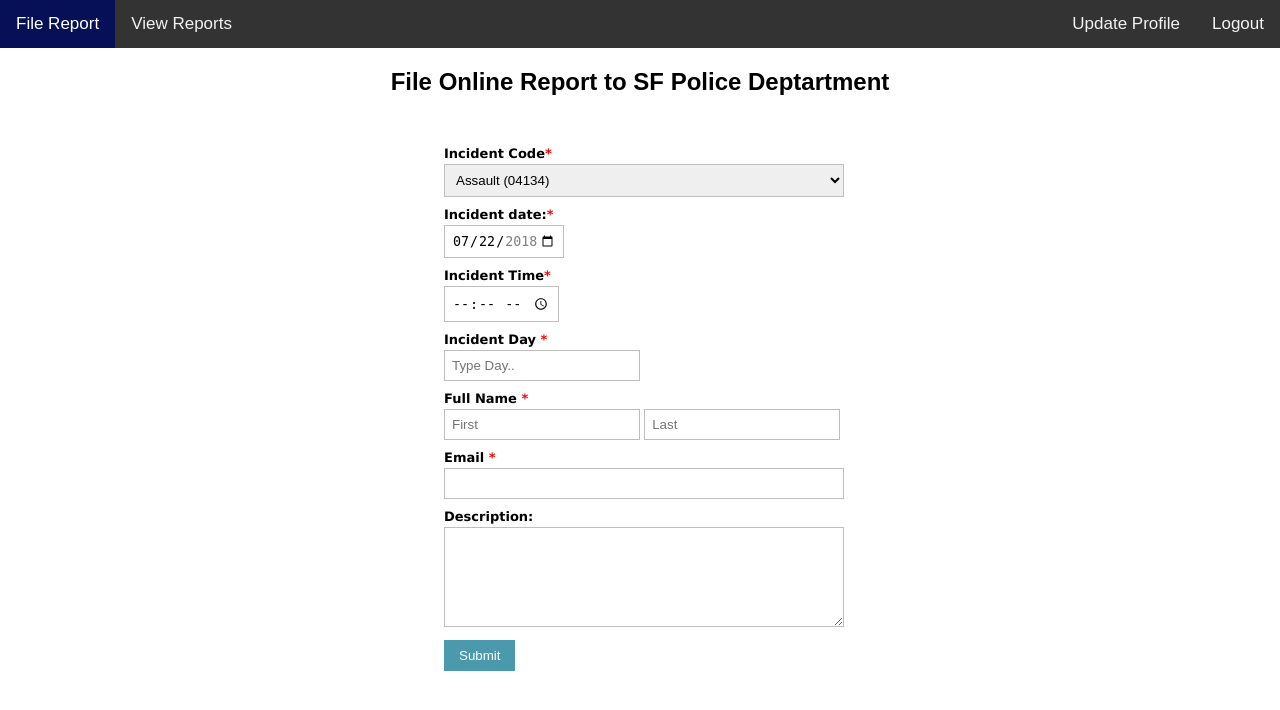
After one commit to KashidVivek/DBMS-SFPD, a Django app: page /mainApp/user_page/ in a window 1280 px wide. The commit adds this page. Shown: the top 710 px of the page. Run offline with Django 3.2, Linux system fonts and the light colour scheme.

Commit message:
Connected the views

```diff
--- a/Crime_Visualisation/Crime_Visualisation/urls.py
+++ b/Crime_Visualisation/Crime_Visualisation/urls.py
@@ -16,8 +16,10 @@ Including another URLconf
 from django.contrib import admin
 from django.urls import path
 from django.conf.urls import include
+from mainApp import views
 
 urlpatterns = [
+    path("", views.index),
     path('mainApp/', include('mainApp.urls')),
     path('admin/', admin.site.urls),
 ]
--- a/Crime_Visualisation/mainApp/admin.py
+++ b/Crime_Visualisation/mainApp/admin.py
@@ -2,4 +2,4 @@ from django.contrib import admin
 from mainApp.models import *
 # Register your models here.
 
-admin.site.register(portalUser)
+# admin.site.register(portalUser)
--- a/Crime_Visualisation/mainApp/urls.py
+++ b/Crime_Visualisation/mainApp/urls.py
@@ -2,6 +2,9 @@ from mainApp import views
 from django.urls import path
 
 urlpatterns = [
+    path('register/', views.register, name='register_page'),
+    path('police_page/', views.police_page, name='police_page'),
     path('', views.index, name='index'),
-    path('user/', views.user, name='user'),
+    # path('user/', views.user, name='user'),
+    path('user_page/', views.user_page, name='user_page')
 ]
--- a/Crime_Visualisation/mainApp/views.py
+++ b/Crime_Visualisation/mainApp/views.py
@@ -1,5 +1,5 @@
 from django.shortcuts import render
-from mainApp.models import portalUser
+from mainApp.models import *
 
 
 # Create your views here.
@@ -7,7 +7,19 @@ def index(request):
     return render(request, 'mainApp/index.html')
 
 
-def user(request):
-    user_list = portalUser.objects.order_by('user_id')
-    user_dict = {'users': user_list}
-    return render(request, 'mainApp/user.html', context=user_dict)
+# def user(request):
+#     user_list = .objects.order_by('user_id')
+#     user_dict = {'users': user_list}
+#     return render(request, 'mainApp/user.html', context=user_dict)
+
+
+def police_page(request):
+    return render(request, 'mainApp/police_page.html')
+
+
+def register(request):
+    return render(request, 'mainApp/register.html')
+
+
+def user_page(request):
+    return render(request, 'mainApp/user_page.html')
--- a/Crime_Visualisation/templates/mainApp/index.html
+++ b/Crime_Visualisation/templates/mainApp/index.html
@@ -33,7 +33,6 @@ header  {
   color: white;
   font-family: "Verdana";
 }
-
 footer{
   background: rgb(5, 16, 87);
   height: 15vh;
@@ -49,11 +48,9 @@ ul {
   overflow: hidden;
   background-color: #333333;
 }
-
 li {
   float: left;
 }
-
 li a {
   display: block;
   color: white;
@@ -61,17 +58,14 @@ li a {
   padding: 16px;
   text-decoration: none;
 }
-
 li a:hover {
   background-color: #111111;
 }
-
 .imgheader{
   float: left;
   width: 1%;
   height:1%;
 }
-
 article{
   font-size: 18px;
   font-family: "Verdana";
--- /dev/null
+++ b/Crime_Visualisation/templates/mainApp/user_page.html
@@ -0,0 +1,170 @@
+<!DOCTYPE html>
+<html>
+<head>
+<meta name="viewport" content="width=device-width, initial-scale=1">
+<style>
+.form-style-1 {
+  margin:10px auto;
+  max-width: 400px;
+  padding: 20px 12px 10px 20px;
+  font: 13px "Lucida Sans Unicode", "Lucida Grande", sans-serif;
+}
+.form-style-1 li {
+  padding: 0;
+  display: block;
+  list-style: none;
+  margin: 10px 0 0 0;
+}
+.form-style-1 label{
+  margin:0 0 3px 0;
+  padding:0px;
+  display:block;
+  font-weight: bold;
+}
+.form-style-1 input[type=text],
+.form-style-1 input[type=date],
+.form-style-1 input[type=datetime],
+.form-style-1 input[type=number],
+.form-style-1 input[type=search],
+.form-style-1 input[type=time],
+.form-style-1 input[type=url],
+.form-style-1 input[type=email],
+textarea,
+select{
+  box-sizing: border-box;
+  -webkit-box-sizing: border-box;
+  -moz-box-sizing: border-box;
+  border:1px solid #BEBEBE;
+  padding: 7px;
+  margin:0px;
+  -webkit-transition: all 0.30s ease-in-out;
+  -moz-transition: all 0.30s ease-in-out;
+  -ms-transition: all 0.30s ease-in-out;
+  -o-transition: all 0.30s ease-in-out;
+  outline: none;
+}
+.form-style-1 input[type=text]:focus,
+.form-style-1 input[type=date]:focus,
+.form-style-1 input[type=datetime]:focus,
+.form-style-1 input[type=number]:focus,
+.form-style-1 input[type=search]:focus,
+.form-style-1 input[type=time]:focus,
+.form-style-1 input[type=url]:focus,
+.form-style-1 input[type=email]:focus,
+.form-style-1 textarea:focus,
+.form-style-1 select:focus{
+  -moz-box-shadow: 0 0 8px #88D5E9;
+  -webkit-box-shadow: 0 0 8px #88D5E9;
+  box-shadow: 0 0 8px #88D5E9;
+  border: 1px solid #88D5E9;
+}
+.form-style-1 .field-divided{
+  width: 49%;
+}
+.form-style-1 .field-long{
+  width: 100%;
+}
+.form-style-1 .field-select{
+  width: 100%;
+}
+.form-style-1 .field-textarea{
+  height: 100px;
+}
+.form-style-1 input[type=submit], .form-style-1 input[type=button]{
+  background: #4B99AD;
+  padding: 8px 15px 8px 15px;
+  border: none;
+  color: #fff;
+}
+.form-style-1 input[type=submit]:hover, .form-style-1 input[type=button]:hover{
+  background: #4691A4;
+  box-shadow:none;
+  -moz-box-shadow:none;
+  -webkit-box-shadow:none;
+}
+.form-style-1 .required{
+  color:red;
+}
+body {
+  margin: 0;
+  font-family: Arial, Helvetica, sans-serif;
+}
+.topnav {
+  overflow: hidden;
+  background-color: #333;
+}
+.topnav a {
+  float: left;
+  color: #f2f2f2;
+  text-align: center;
+  padding: 14px 16px;
+  text-decoration: none;
+  font-size: 17px;
+}
+.topnav a:hover {
+  background-color: #ddd;
+  color: black;
+}
+.topnav a.active {
+  background-color: rgb(5, 16, 87);
+  color: white;
+}
+.topnav-right {
+  float: right;
+}
+</style>
+</head>
+<body>
+
+<div class="topnav">
+  <a class="active" href="#">File Report</a>
+  <a href="#">View Reports</a>
+  <div class="topnav-right">
+    <a href="#">Update Profile</a>
+    <a href="#">Logout</a>
+  </div>
+</div>
+<h2> <center>File Online Report to SF Police Deptartment </center> <h2>
+<form>
+<ul class="form-style-1">
+    <li>
+        <label>Incident Code<span class="required">*</span></label>
+        <select name="field4" class="field-select">
+        <option value="04134">Assault (04134)</option>
+        <option value="01001">Homicide (01001)</option>
+        <option value="02010">Rape (02010)</option>
+        <option value="03011">Robbery (03011)</option>
+        </select>
+    </li>
+    <li>
+      <label for="start">Incident date:<span class="required">*</span></label>
+
+      <input type="date" id="start" name="trip-start"
+       value="2018-07-22"
+       min="2018-01-01" max="2018-12-31">
+     </li>
+    <li>
+      <label for="appt">Incident Time<span class="required">*</span></label>
+      <input type="time" id="appt" name="appt"
+       min="09:00" max="18:00" required>
+    </li>
+    <li><label>Incident Day <span class="required">*</span></label><input type="text" name="field1" class="field-divided" placeholder="Type Day.." />
+    </li>
+    <li>
+    <li><label>Full Name <span class="required">*</span></label><input type="text" name="field1" class="field-divided" placeholder="First" /> <input type="text" name="field2" class="field-divided" placeholder="Last" /></li>
+    <li>
+        <label>Email <span class="required">*</span></label>
+        <input type="email" name="field3" class="field-long" />
+    </li>
+
+    <li>
+        <label>Description: <span></span></label>
+        <textarea name="field5" id="field5" class="field-long field-textarea"></textarea>
+    </li>
+    <li>
+        <input type="submit" value="Submit" />
+    </li>
+</ul>
+</form>
+</body>
+</html>
```
Also changed, not shown: Crime_Visualisation/Crime_Visualisation/settings.py (+6 -2 lines), Crime_Visualisation/mainApp/models.py (+57 -42 lines), Crime_Visualisation/templates/mainApp/police_page.html (added, +51 -0 lines), Crime_Visualisation/templates/mainApp/register.html (added, +89 -0 lines), Crime_Visualisation/db.sqlite3.
